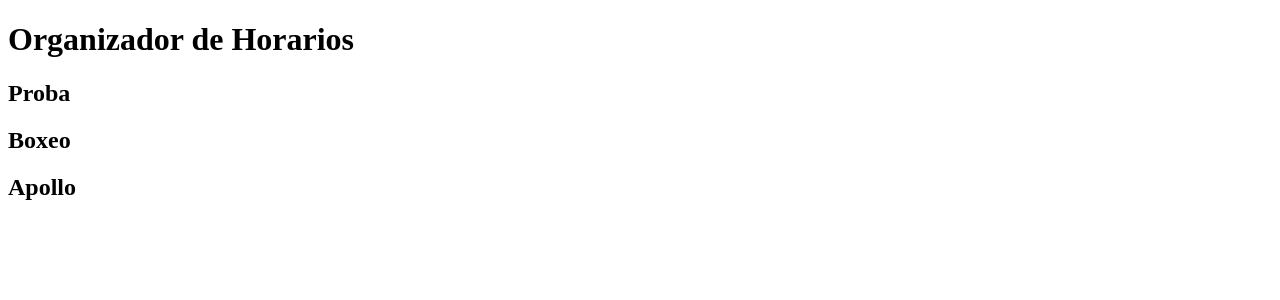
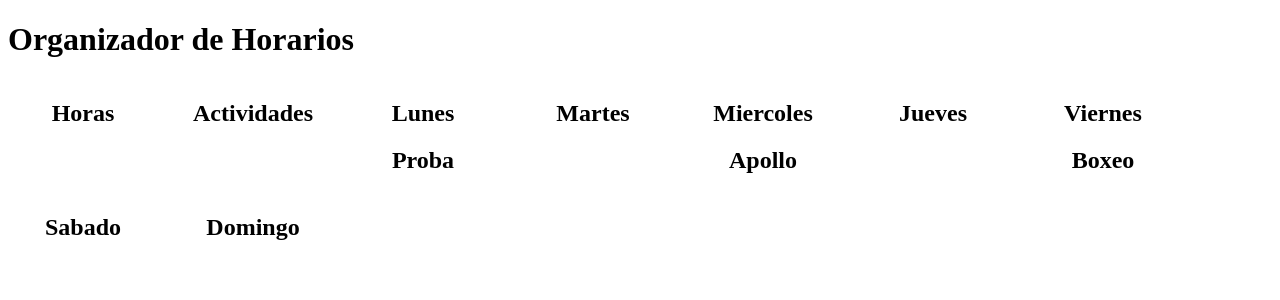
Before and after one commit to matulibe/organizador-horarios, a React (Create React App) app: page / in a window 1280 px wide. Shown: the top 300 px of the page. Built offline with nearby package versions, Linux system fonts and the light colour scheme.

Commit message:
Se comienza a implementar cambiar dias

```diff
--- a/package.json
+++ b/package.json
@@ -10,6 +10,7 @@
     "@testing-library/react": "^13.4.0",
     "@testing-library/user-event": "^13.5.0",
     "react": "^18.2.0",
+    "react-beautiful-dnd": "^13.1.1",
     "react-dom": "^18.2.0",
     "react-scripts": "5.0.1",
     "web-vitals": "^2.1.4"
--- a/src/App.js
+++ b/src/App.js
@@ -18,20 +18,52 @@ function App() {
 
   const [dias, setDias] = useState([
     {
+      id: 0,
+      titulo: 'Horas'
+    },
+    {
       id: 1,
-      titulo: 'lunes'
+      titulo: 'Actividades'
+    },
+    {
+      id: 2,
+      titulo: 'Lunes'
+    },
+    {
+      id: 3,
+      titulo: 'Martes'
+    },
+    {
+      id: 4,
+      titulo: 'Miercoles'
+    },
+    {
+      id: 5,
+      titulo: 'Jueves'
+    },
+    {
+      id: 6,
+      titulo: 'Viernes'
+    },
+    {
+      id: 7,
+      titulo: 'Sabado'
+    },
+    {
+      id: 9,
+      titulo: 'Domingo'
     }
   ]);
 
   return (
     <div>
         <h1>Organizador de Horarios</h1>
-      <SortableContext items={dias} strategy={horizontalListSortingStrategy}>
-        {
-          dias.map((dia) => (
+      <SortableContext items={dias} strategy={verticalListSortingStrategy}>
+        <div className="column-container">
+          {dias.map((dia) => (
             <Dia key={dia.id} dia={dia} />
-          ))
-        }
+          ))}
+        </div>
       </SortableContext>
     </div>
   );
--- a/src/components/Actividad.js
+++ b/src/components/Actividad.js
@@ -1,5 +1,6 @@
 import { useSortable } from "@dnd-kit/sortable"
 import {CSS} from "@dnd-kit/utilities"
+import {Draggable} from "react-beautiful-dnd"
 
 
 function Actividad({actividad}){
--- /dev/null
+++ b/src/components/Dia.css
@@ -0,0 +1,11 @@
+.dia-container {
+    display: inline-block;
+    vertical-align: top;
+    width: 150px;
+    margin-right: 20px;
+    text-align: center;
+}
+
+.dia-titulo{
+    text-align: center;
+}
--- a/src/components/Dia.js
+++ b/src/components/Dia.js
@@ -3,7 +3,9 @@ import { useSortable } from "@dnd-kit/sortable"
 import { CSS } from "@dnd-kit/utilities"
 import { useState } from 'react';
 import { DndContext, closestCenter } from '@dnd-kit/core';
-import { SortableContext, verticalListSortingStrategy, arrayMove } from '@dnd-kit/sortable';
+import { Droppable } from 'react-beautiful-dnd';
+import { SortableContext, verticalListSortingStrategy, arrayMove, a } from '@dnd-kit/sortable';
+import './Dia.css'
 import Actividad from './Actividad'
 
 
@@ -15,9 +17,9 @@ function Dia({ dia }) {
     }
 
     const [actividades, setActividades] = useState([
-        { id: 1, titulo: "Proba" },
-        { id: 2, titulo: "Boxeo" },
-        { id: 3, titulo: "Apollo" },
+        { id: 1, titulo: "Proba", diaID: 2 },
+        { id: 2, titulo: "Boxeo", diaID: 6 },
+        { id: 3, titulo: "Apollo", diaID: 4 },
     ]);
 
     const handleDragEnd = (e) => {
@@ -27,7 +29,7 @@ function Dia({ dia }) {
          *Estos nombres *NO* se pueden modificar
          *
          */
-        const { active, over } = e;
+        const { active, over, destination, source } = e;
 
         if (!active.id !== over.id) {
             setActividades((actividades) => {
@@ -39,18 +41,18 @@ function Dia({ dia }) {
     }
 
     return (
-        <div style={style} ref={setNodeRef} {...attributes} {...listeners}>
+        <div className="dia-container" style={style} ref={setNodeRef} {...attributes} {...listeners}>
+            <h2 className='dia-titulo'>{dia.titulo}</h2>
             <DndContext className="fondo" collisionDetection={closestCenter} onDragEnd={handleDragEnd}>
                 <SortableContext items={actividades} strategy={verticalListSortingStrategy}>
-                    {
-                        actividades.map((actividad) => (
-                            <Actividad key={actividad.id} actividad={actividad} />
-                        ))
-                    }
+                    {actividades.map((actividad) => {
+                        if(dia.id === actividad.diaID){
+                            return <Actividad key={actividad.id} actividad={actividad} />}
+                    })}
                 </SortableContext>
             </DndContext>
         </div>
-    )
+    );
 }
 
 export default Dia
```
Also changed, not shown: 1 other file (tests, documents, lock files or other folders).
